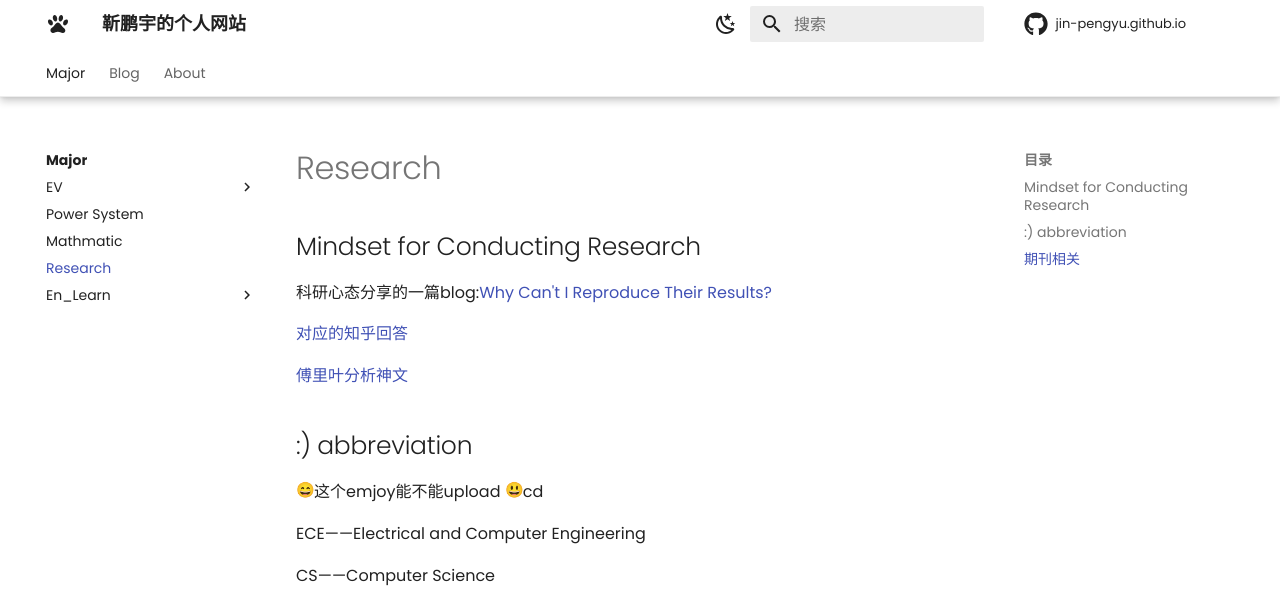
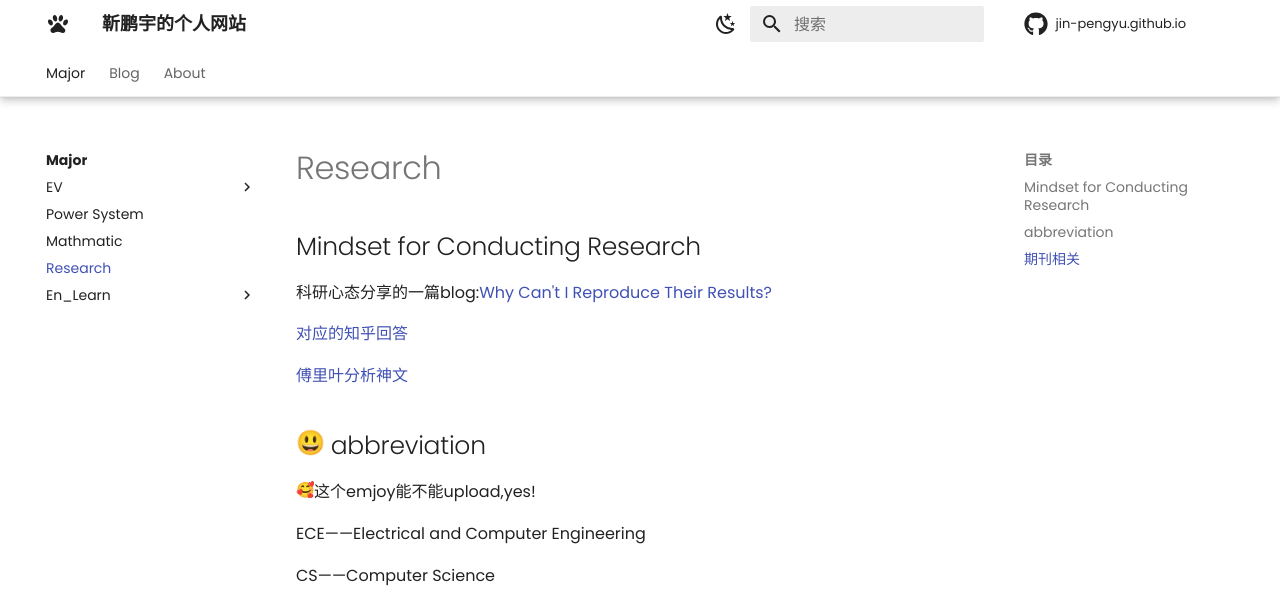
Before and after one commit to Pengyu-Jin/Pengyu-Jin.github.io, an MkDocs documentation site: the page built from docs/major/research/research.md, in a window 1280 px wide and 1002 px high. Shown: the top 591 px of the window. Built offline with MkDocs 1.6.1 and Material for MkDocs 9.7.7, drawn with Linux system fonts in a browser that asks for light colours; emoji names are drawn with the system emoji font.

Commit message:
style change 271

```diff
--- a/docs/major/research/research.md
+++ b/docs/major/research/research.md
@@ -7,11 +7,10 @@
 
 [傅里叶分析神文](https://www.zhihu.com/search?type=content&q=Heinrich)
 
-## :) abbreviation
+## :smiley: abbreviation
 
 <!--这里都是缩写 -->
-:smile:这个emjoy能不能upload
-:smiley:cd
+:smiling_face_with_3_hearts:这个emjoy能不能upload,yes!
 
 ECE——Electrical and Computer Engineering
 
```
